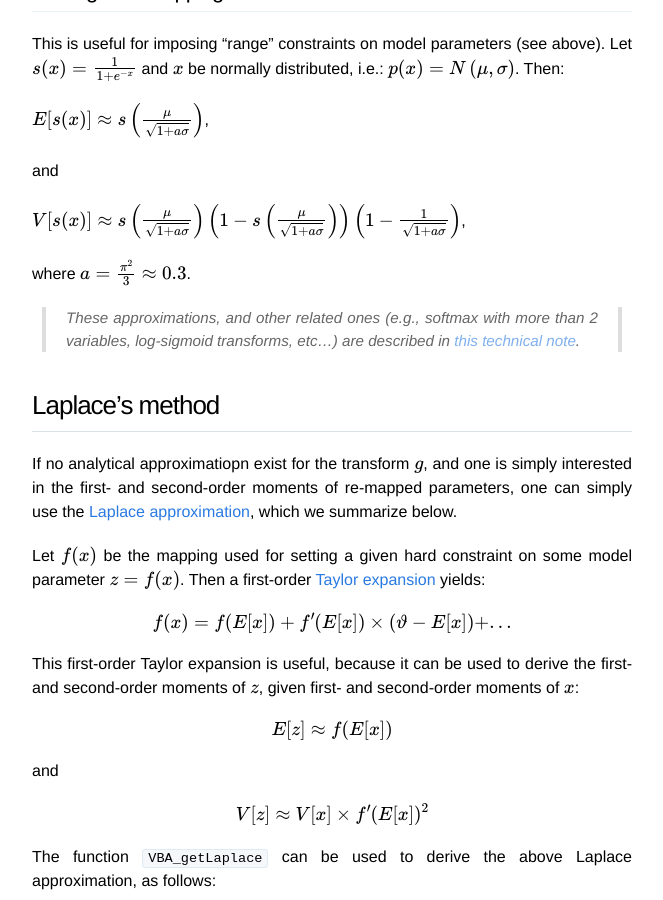
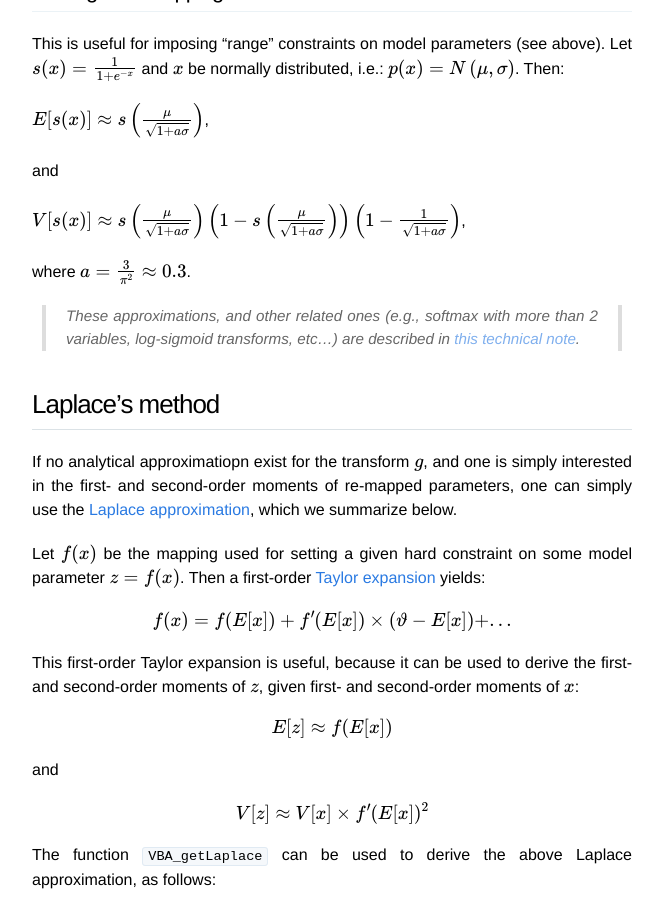
Before and after one commit to MBB-team/VBA-toolbox, a Jekyll site: the page built from _wiki/param-transform.md, in a window 1280 px wide and 900 px high, scrolled down 3783 px. Shown: the whole window, without its empty margins (308-971 px from the left). Built offline with Jekyll 4.4.1, drawn with Linux system fonts in a browser that asks for light colours; nearby versions of some CDN libraries; formulas are drawn with MathJax 3.

```diff
--- a/_wiki/param-transform.md
+++ b/_wiki/param-transform.md
@@ -89,7 +89,7 @@ and
 
 $$V[s(x)] \approx s\left(\frac{\mu}{\sqrt{1+a\sigma}}\right)\left(1-s\left(\frac{\mu}{\sqrt{1+a\sigma}}\right)\right)\left(1-\frac{1}{\sqrt{1+a\sigma}}\right)$$,
 
-where $$a=\frac{\pi^2}{3} \approx 0.3$$.
+where $$a=\frac{3}{\pi^2} \approx 0.3$$.
 
 > These approximations, and other related ones (e.g., softmax with more than 2 variables, log-sigmoid transforms, etc...) are described in [this technical note](https://arxiv.org/abs/1703.00091).
 
```
